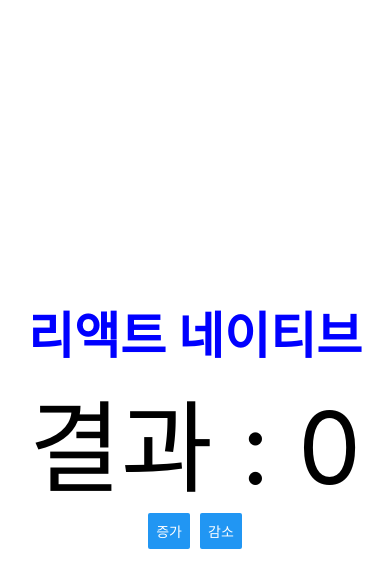
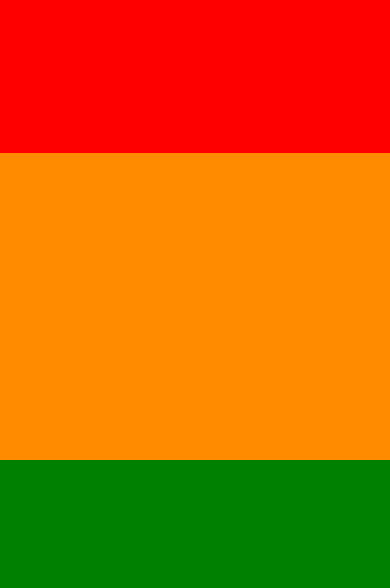
Before and after one commit to Macaron1556/RN_weather_app, a React Native app: screen / in a window 390 px wide. Shown: the top 588 px of the page. Built offline with nearby package versions, Linux system fonts and the light colour scheme.

Commit message:
Flex Box 사용법

```diff
--- a/App.js
+++ b/App.js
@@ -4,17 +4,12 @@ import React, {useState} from 'react';
 
 
 export default function App() {
-    const [number, setNumber] = useState(0);
-
   return (
-    <View style={styles.container}>
-      <Text style={{...styles.text, color: "blue"}}>리액트 네이티브</Text>
-      <Text style={{fontSize: 100}}>결과 : {number}</Text>
-      <View style={styles.btnGroup}>
-        <Button style = {styles.btn} title="증가" onPress={() => setNumber(number + 1)}/>
-        <Button style = {styles.btn} title="감소" onPress={() => setNumber(number - 1)}/>
-      </View>
-      <StatusBar backgroundColor="red" barStyle="light-content" hidden={false}/>
+    <View style={{flex : 1}}>
+        <View style={{flex: 1, backgroundColor: "red"}}></View>
+        <View style={{flex: 2, backgroundColor: "darkorange"}}></View>
+        <View style={{flex: 2.5, backgroundColor: "green"}}></View>
+        <StatusBar style="auto" />
     </View>
   );
 }
```
